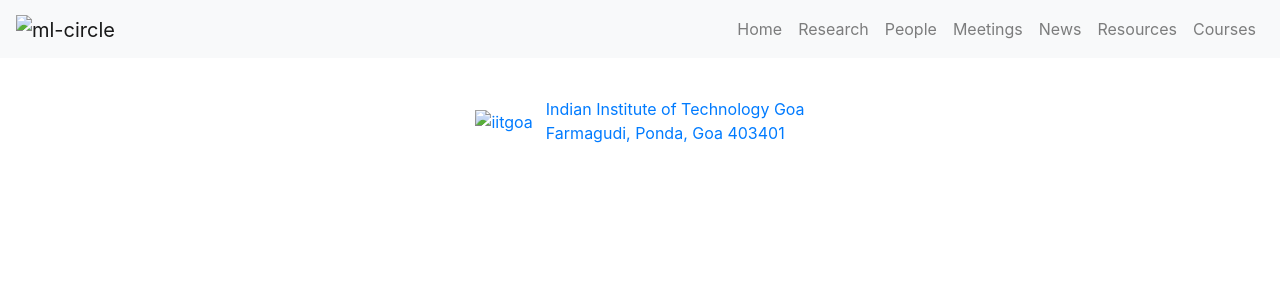
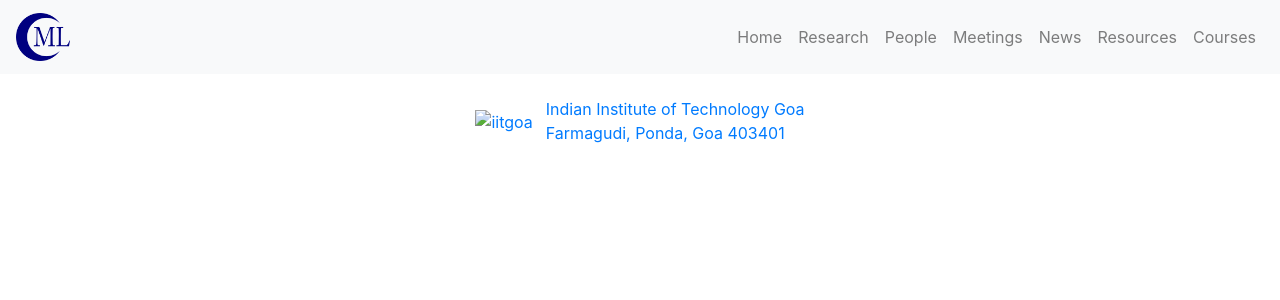
Before and after one commit to iitgoa-ml/iitgoa-ml.github.io, a Jekyll site: the page built from meetings/README.md, in a window 1280 px wide. Shown: the top 300 px of the page. Built offline with Jekyll 4.4.1, drawn with Linux system fonts in a browser that asks for light colours; nearby versions of some CDN libraries; our own code applies the rules of GitHub Pages for plain Markdown files; library files that are not in the unit come from our copies.

Commit message:
Update default.html

```diff
--- a/_layouts/default.html
+++ b/_layouts/default.html
@@ -7,14 +7,16 @@
   <meta name="description" content="" />
   <meta name="author" content="" />
 
+  {% include base.html %}
+
   <title>ML Circle</title>
-  <link rel="shortcut icon" href="iitgoa-ml.github.io/images/logo/ml-circle-small.png" />
+  <link rel="shortcut icon" href="{{base}}/images/logo/ml-circle-small.png" />
 
   <!-- Bootstrap core CSS -->
-  <link href="iitgoa-ml.github.io/css/bootstrap.min.css" rel="stylesheet" />
+  <link href="{{base}}/css/bootstrap.min.css" rel="stylesheet" />
 
   <!-- JS Code -->
-  <script src="iitgoa-ml.github.io/js/meetings.js"></script>
+  <script src="{{base}}/js/meetings.js"></script>
 </head>
 
 <body>
@@ -23,7 +25,7 @@
     <!-- Brand/logo -->
     <a class="navbar-brand" href="#">
         <img
-          src="iitgoa-ml.github.io/images/logo/ml-circle-small.png"
+          src="{{base}}/images/logo/ml-circle-small.png"
           alt="ml-circle"
           style="height:48px;"
         />
```
